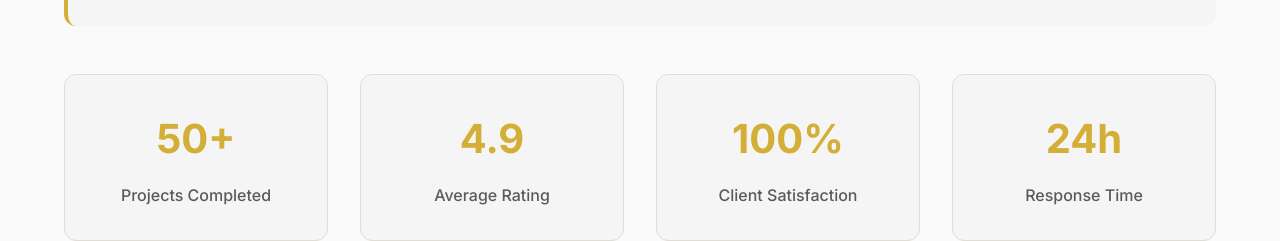
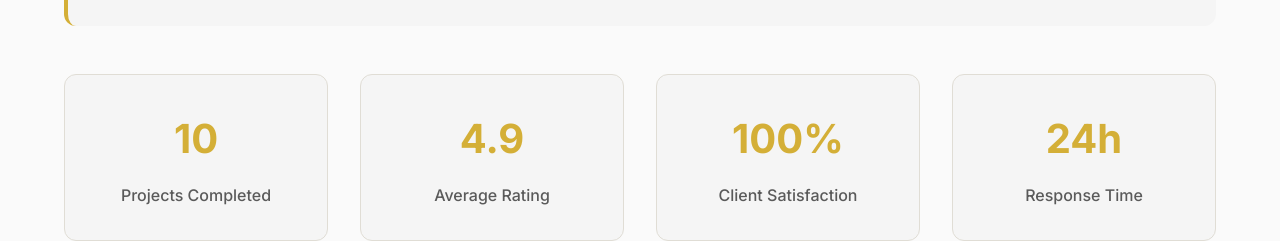
Before and after one commit to TanviVP/Portfolio-Site-, a React (Create React App) app: page / in a window 1280 px wide. Shown: the part 7513-7754 px from the top of the page. Built offline with nearby package versions, Linux system fonts and the light colour scheme; a web font is replaced by a local one.

Commit message:
Update projects count from 50+ to 10 in Reviews section

```diff
--- a/src/components/Reviews.js
+++ b/src/components/Reviews.js
@@ -39,7 +39,7 @@
 
         <div className="reviews-stats">
           <div className="stat-item">
-            <div className="stat-number">50+</div>
+            <div className="stat-number">10</div>
             <div className="stat-label">Projects Completed</div>
           </div>
           <div className="stat-item">
```
